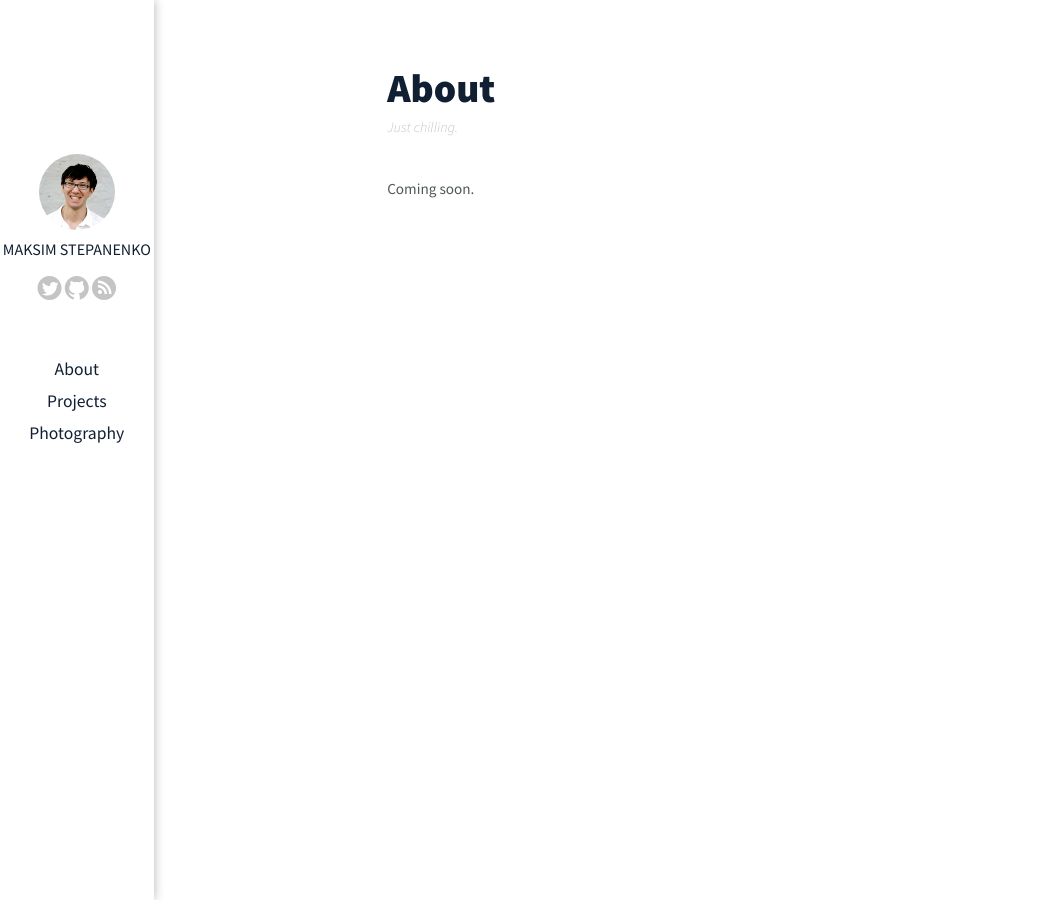
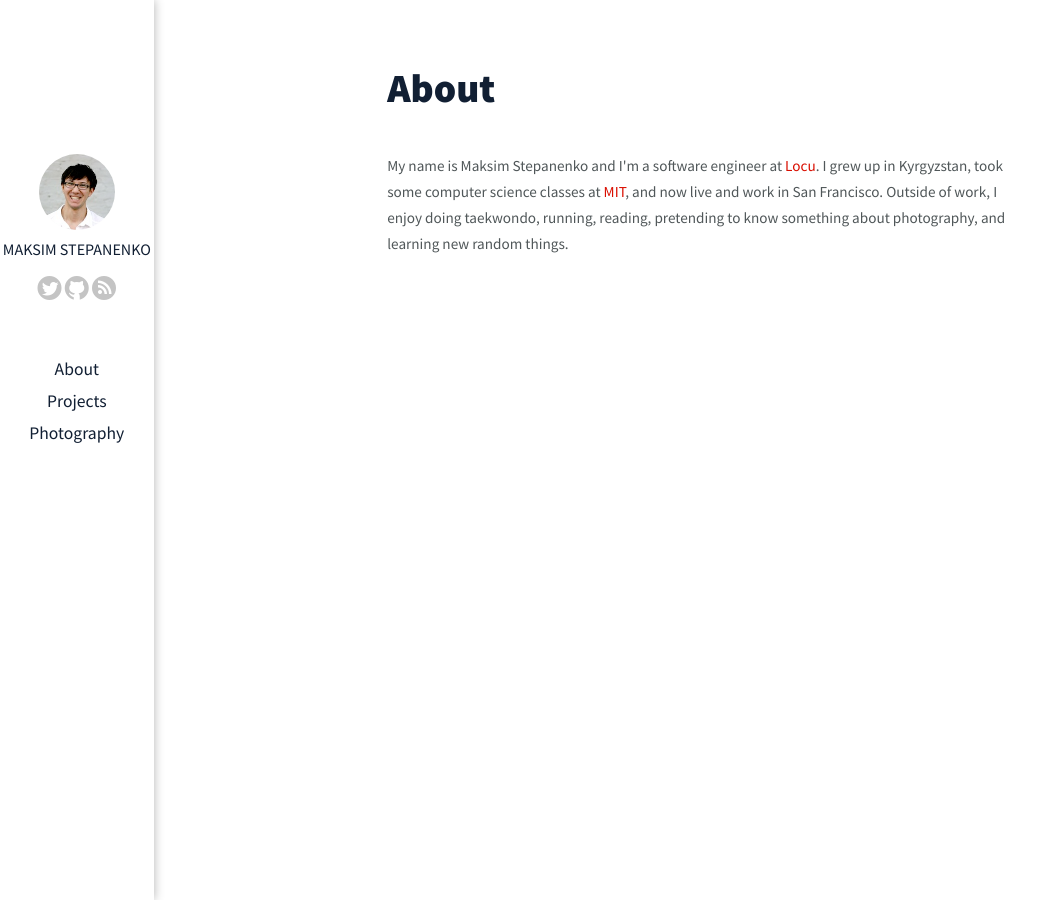
Before and after one commit to maksim-s/maksim-s.github.com, a Jekyll site: the page built from about.html, in a window 1280 px wide. Shown: the whole page, without its empty margins (0-1063 px from the left). Built offline with Jekyll 4.4.1, drawn with Linux system fonts in a browser that asks for light colours.

Commit message:
some about shit

```diff
--- a/about.html
+++ b/about.html
@@ -6,10 +6,15 @@ title: "About"
 <section class="content">
   <h1>About</h1>
   <section class="byline">
-    Just chilling.
+
   </section>
 
   <p>
-    Coming soon.
+    My name is Maksim Stepanenko and I'm a software engineer at
+    <a href="https://locu.com">Locu</a>. I grew up in Kyrgyzstan, took
+    some computer science classes at <a href="http://mit.edu/">MIT</a>, and now
+    live and work in San Francisco. Outside of work, I enjoy doing taekwondo,
+    running, reading, pretending to know something about photography,
+    and learning new random things.
   </p>
 </section>
--- a/stylesheets/css/main.css
+++ b/stylesheets/css/main.css
@@ -125,7 +125,7 @@
   @media only screen and (min-width: 601px) and (max-width: 950px) {
     .content {
       width: 70%;
-      margin-left: 20%; } }
+      margin-left: 23%; } }
   @media only screen and (max-width: 600px) {
     .content {
       width: 92%;
--- a/stylesheets/sass/main.scss
+++ b/stylesheets/sass/main.scss
@@ -158,7 +158,7 @@ $font-family: 'Source Sans Pro', Helvetica, sans-serif;
   z-index: 1;
   @include respond-to(medium-screens) {
     width: 70%;
-    margin-left: 20%;
+    margin-left: 23%;
   }
   @include respond-to(handhelds) {
     width: 92%;
```
